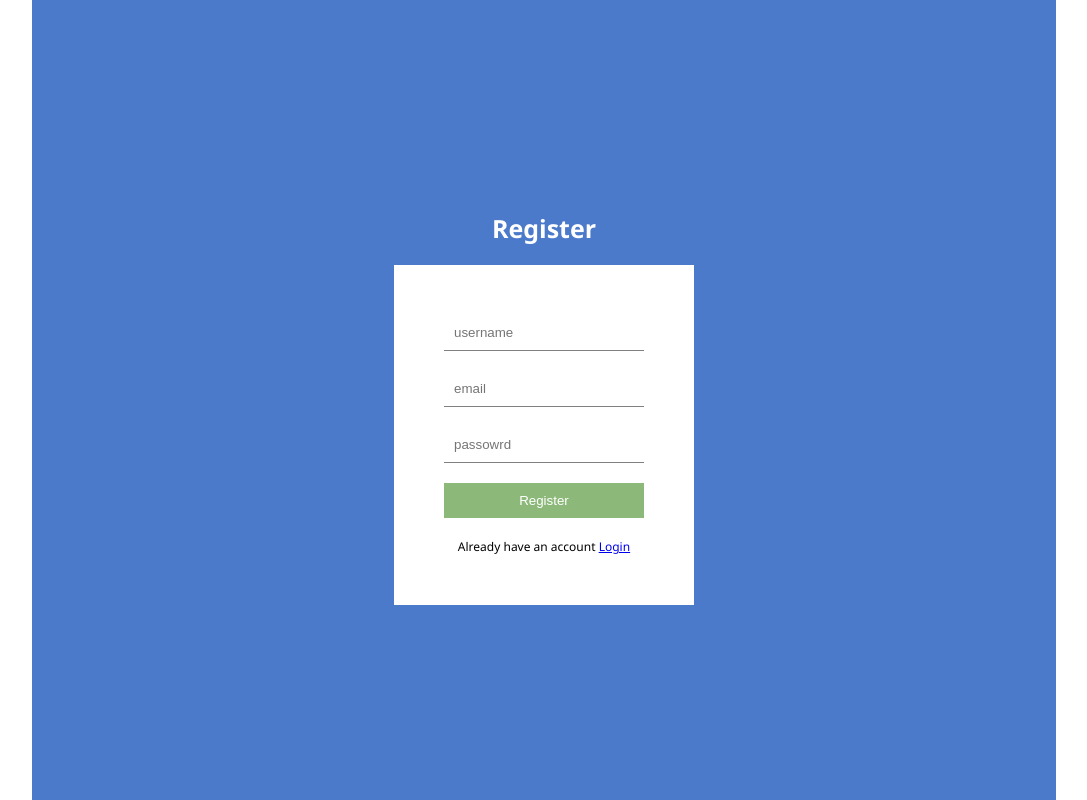
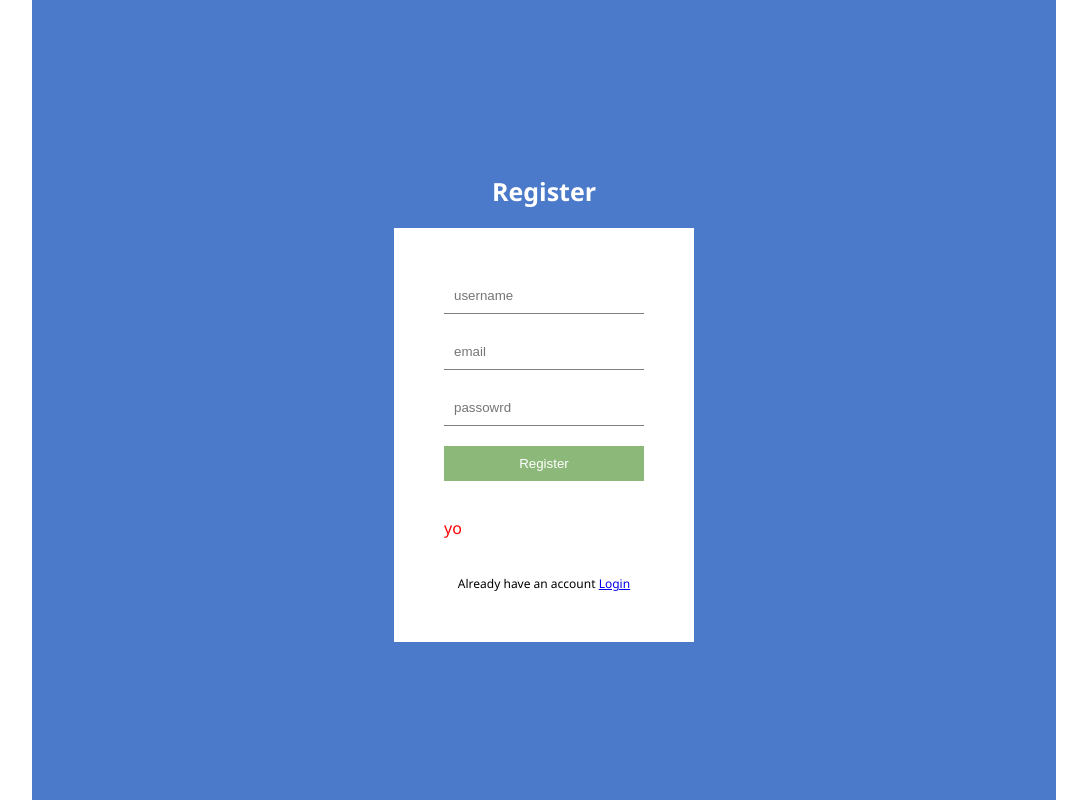
Before and after one commit to AniRude-17/The-Blogs, a React (Vite) app in the folder client/: page /register in a window 1280 px wide. Shown: the whole page, without its empty margins (96-1183 px from the left). Built offline with nearby package versions, Linux system fonts and the light colour scheme.

Commit message:
err for already existing user

```diff
--- a/client/src/pages/Register.jsx
+++ b/client/src/pages/Register.jsx
@@ -1,7 +1,9 @@
 import React, { useState } from 'react'
-import { Link } from 'react-router-dom'
+import { Link, useNavigate } from 'react-router-dom'
 import axios from 'axios'
-const Login = () => {
+
+
+const Register = () => {
 
   const [inputs,setInputs] = useState({
     username:"",
@@ -9,7 +11,10 @@ const Login = () => {
     password:"",
   })
 
-  console.log(inputs)
+  const [err,setError] = useState("yo")
+
+  const navigate = useNavigate()
+
 
   const handleChange = e =>{
     setInputs(prev=>({...prev,[e.target.name]:e.target.value}))
@@ -19,10 +24,10 @@ const Login = () => {
     e.preventDefault()
     try{
       const res=await axios.post("http://localhost:1234/api/auth/register", inputs)
-      console.log(res)
+      navigate('/login')
     }
     catch(err){
-      console.log(err)
+      setError(err.response.data)
     }
 
   }
@@ -36,10 +41,11 @@ const Login = () => {
         <input required type='email' placeholder='email' name='email' onChange={handleChange}/>
         <input required type="password" placeholder='passowrd' name='password' onChange={handleChange}/>
         <button onClick={handleSubmit}>Register</button>
+        { err && <p> { err } </p>}
         <span>Already have an account <Link to='/login'> Login</Link></span>
       </form>
     </div>
   )
 }
 
-export default Login
+export default Register
--- a/client/src/style.scss
+++ b/client/src/style.scss
@@ -56,6 +56,9 @@ body{
                 span{
                     font-size: 12px;
                     text-align: center;
+                }
+                p{
+                    color: red;
                 }
             }
         }
```
